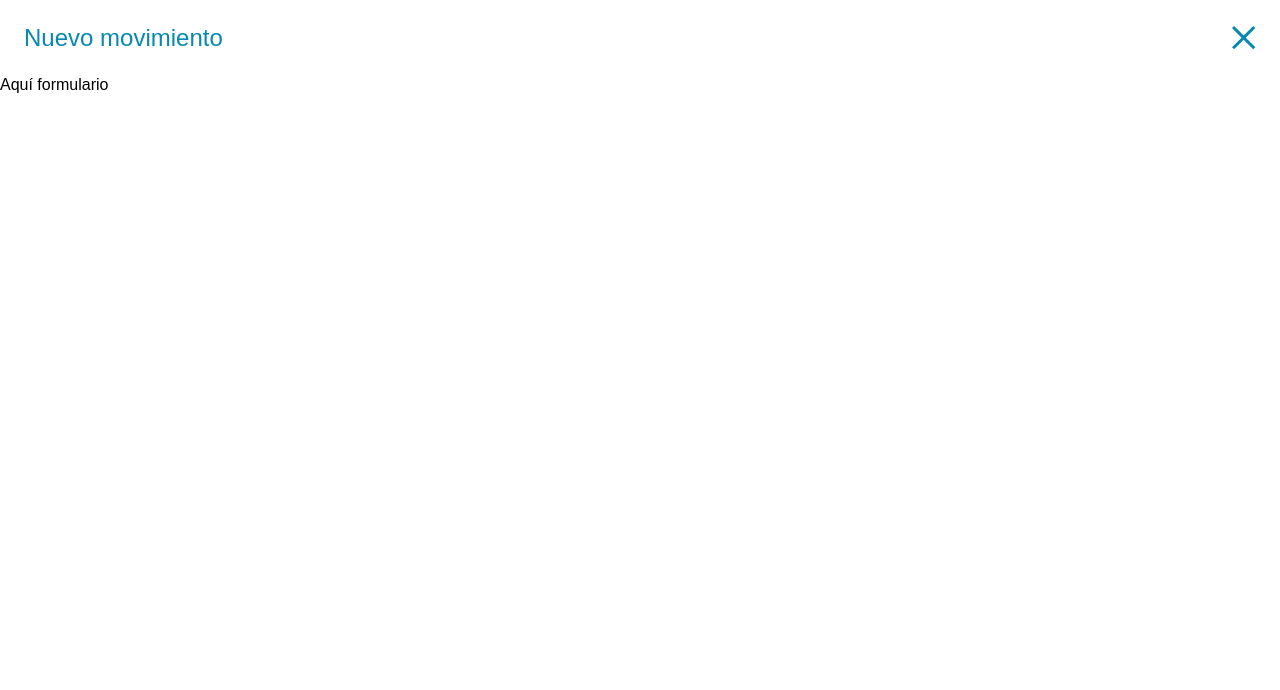
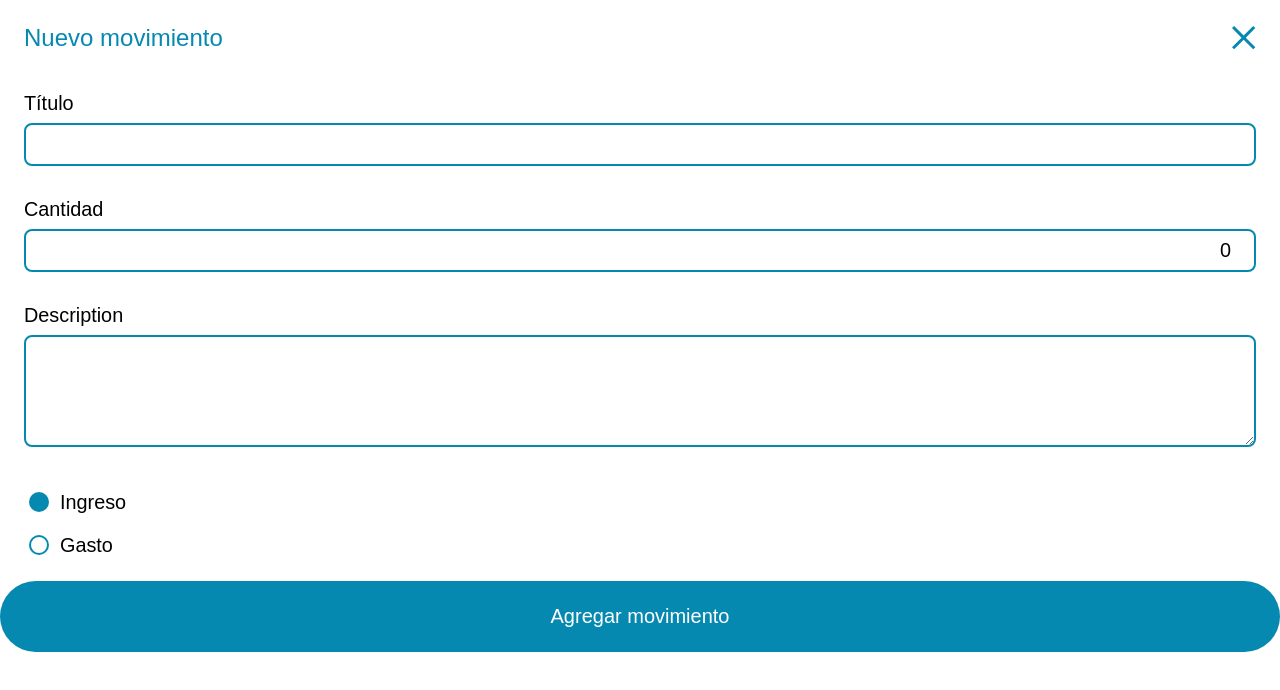
Before and after one commit to devMateos/cashflow, a Vue app: page / in a window 1280 px wide. Both pictures are taken after a click on the button "Agregar Movimiento". Shown: the top 690 px of the page. Built offline with nearby package versions, Linux system fonts and the light colour scheme.

Commit message:
feat: Create add movement form

```diff
--- a/src/components/Action.vue
+++ b/src/components/Action.vue
@@ -2,14 +2,49 @@
 import { ref } from 'vue'
 import Modal from './Modal.vue';
 
-let showModal = ref(false);
+const showModal = ref(false);
+
+const title = ref("");
+const amount = ref(0);
+const description = ref("");
+const movementType = ref("Ingreso");
+
+const submit = () => {
+  showModal.value = !showModal.value;
+}
 </script>
 
 <template>
   <button @click="showModal = true">Agregar Movimiento</button>
   <teleport to='#app'>
     <Modal v-show="showModal" @close="showModal = false">
-      Aquí formulario
+      <form @submit.prevent="submit">
+        <div class="field">
+          <label>Título</label>
+          <input type="text" v-model="title">
+        </div>
+        <div class="field">
+          <label>Cantidad</label>
+          <input type="number" v-model="amount">
+        </div>
+        <div class="field">
+          <label>Description</label>
+          <textarea rows="4" v-model="description"></textarea>
+        </div>
+        <div class="field">
+          <label class="radio-label">
+            <input type="radio" v-model="movementType" value="Ingreso">
+            <span>Ingreso</span>
+          </label>
+          <label class="radio-label">
+            <input type="radio" v-model="movementType" value="Gasto">
+            <span>Gasto</span>
+          </label>
+        </div>
+        <div>
+          <button>Agregar movimiento</button>
+        </div>
+      </form>
     </Modal>
   </teleport>
 </template>
```
